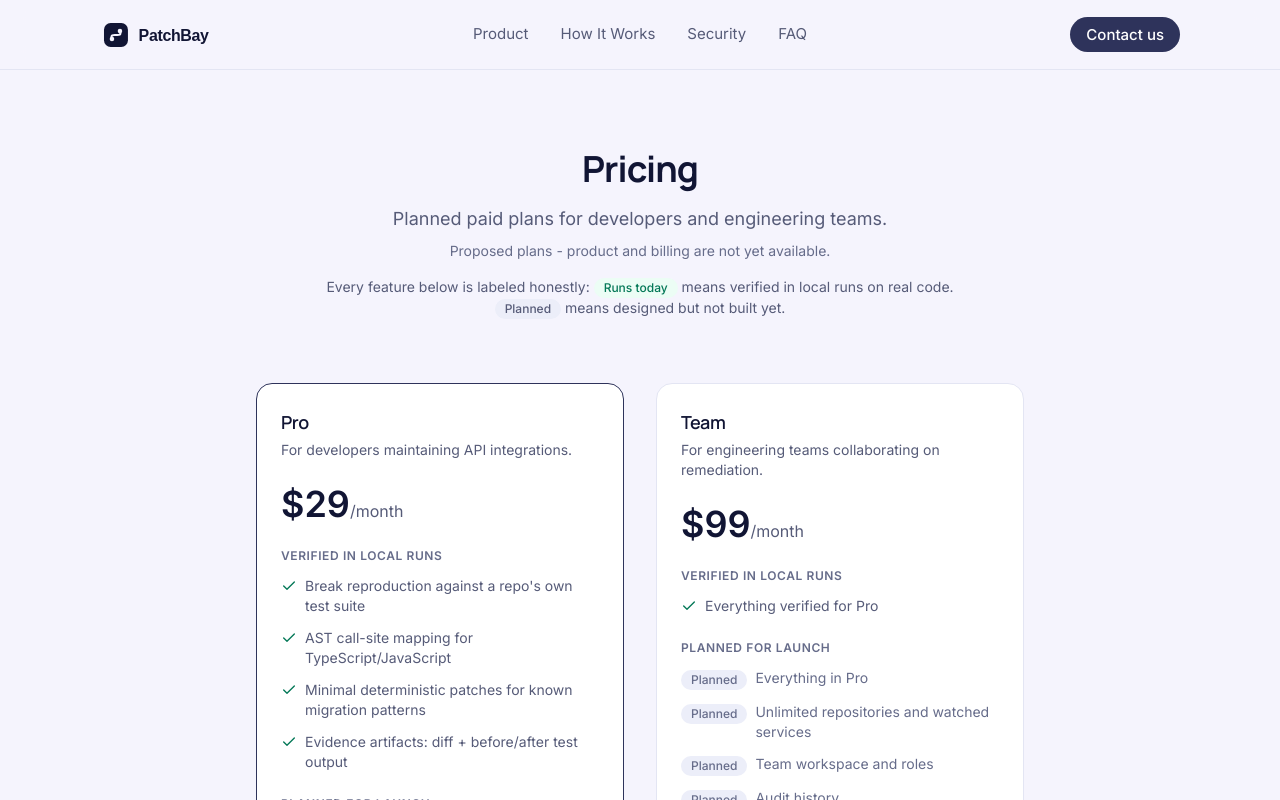
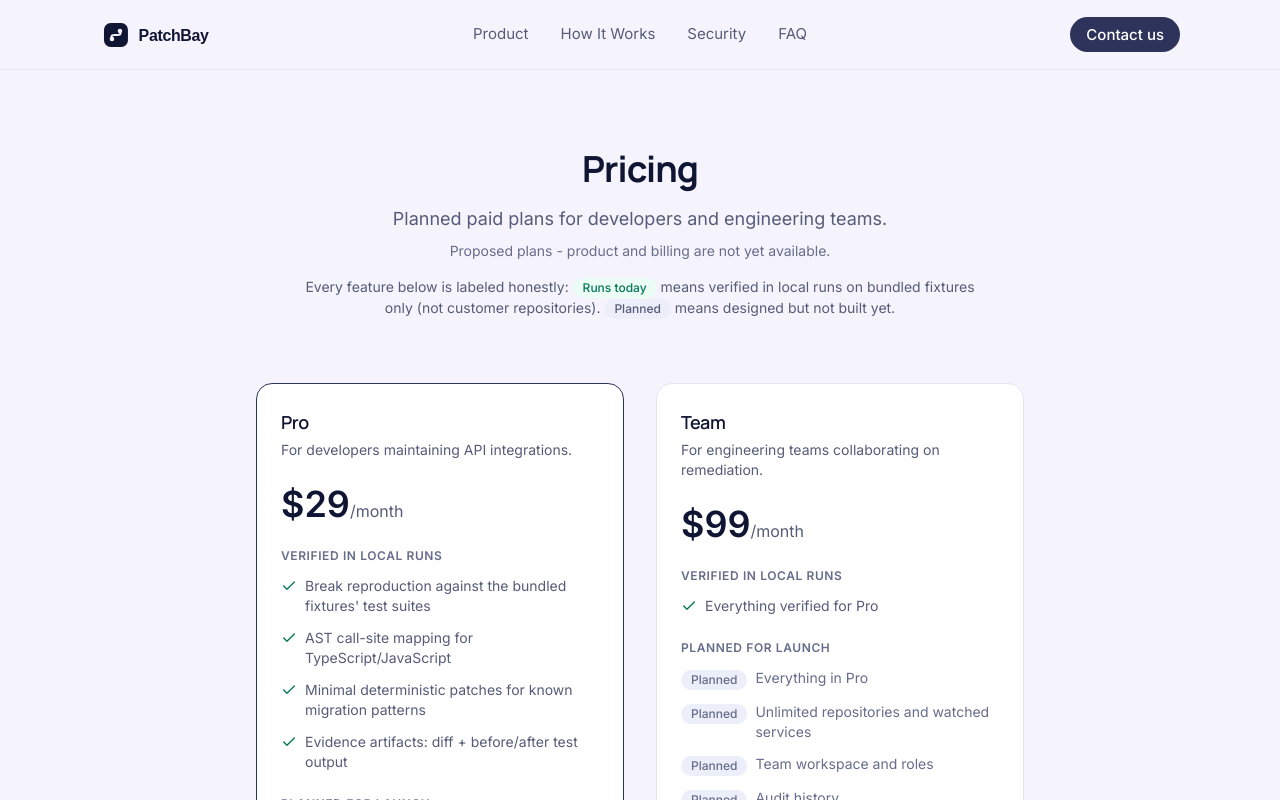
Before and after one commit to Nitish-1303/Patchversion, a Next.js app in the folder packages/site/: page /pricing in a window 1280 px wide. Shown: the top 800 px of the page. Built offline with nearby package versions, Linux system fonts and the light colour scheme.

Commit message:
Update page.tsx

```diff
--- a/packages/site/src/app/pricing/page.tsx
+++ b/packages/site/src/app/pricing/page.tsx
@@ -10,7 +10,7 @@ export default function PricingPage() {
         <p className="text-sm text-text-tertiary mt-2">Proposed plans - product and billing are not yet available.</p>
         <p className="text-sm text-text-secondary mt-4 max-w-2xl mx-auto">
           Every feature below is labeled honestly: <span className="badge-success">Runs today</span> means
-          verified in local runs on real code. <span className="badge bg-accent-light text-text-secondary">Planned</span> means
+          verified in local runs on bundled fixtures only (not customer repositories). <span className="badge bg-accent-light text-text-secondary">Planned</span> means
           designed but not built yet.
         </p>
       </div>
@@ -26,7 +26,7 @@ export default function PricingPage() {
           </div>
           <p className="text-xs font-semibold uppercase tracking-wider text-text-tertiary mb-3">Verified in local runs</p>
           <ul className="space-y-3 text-sm text-text-secondary">
-            <PricingFeature>Break reproduction against a repo&apos;s own test suite</PricingFeature>
+            <PricingFeature>Break reproduction against the bundled fixtures&apos; test suites</PricingFeature>
             <PricingFeature>AST call-site mapping for TypeScript/JavaScript</PricingFeature>
             <PricingFeature>Minimal deterministic patches for known migration patterns</PricingFeature>
             <PricingFeature>Evidence artifacts: diff + before/after test output</PricingFeature>
@@ -89,7 +89,7 @@ export default function PricingPage() {
           />
           <FaqItem
             q="What happens when a fix fails its tests?"
-            a="No pull request. In the local proof loop, a patch that cannot turn the repo's own test suite green is rejected. The designed behavior for launch is an issue describing the break and what could not be fixed."
+            a="No pull request. In the local fixture proof loop, a patch that cannot turn the fixture test suite green is rejected. The designed behavior for launch is an issue describing the break and what could not be fixed."
           />
           <FaqItem
             q="Can I use my own API specifications?"
```
